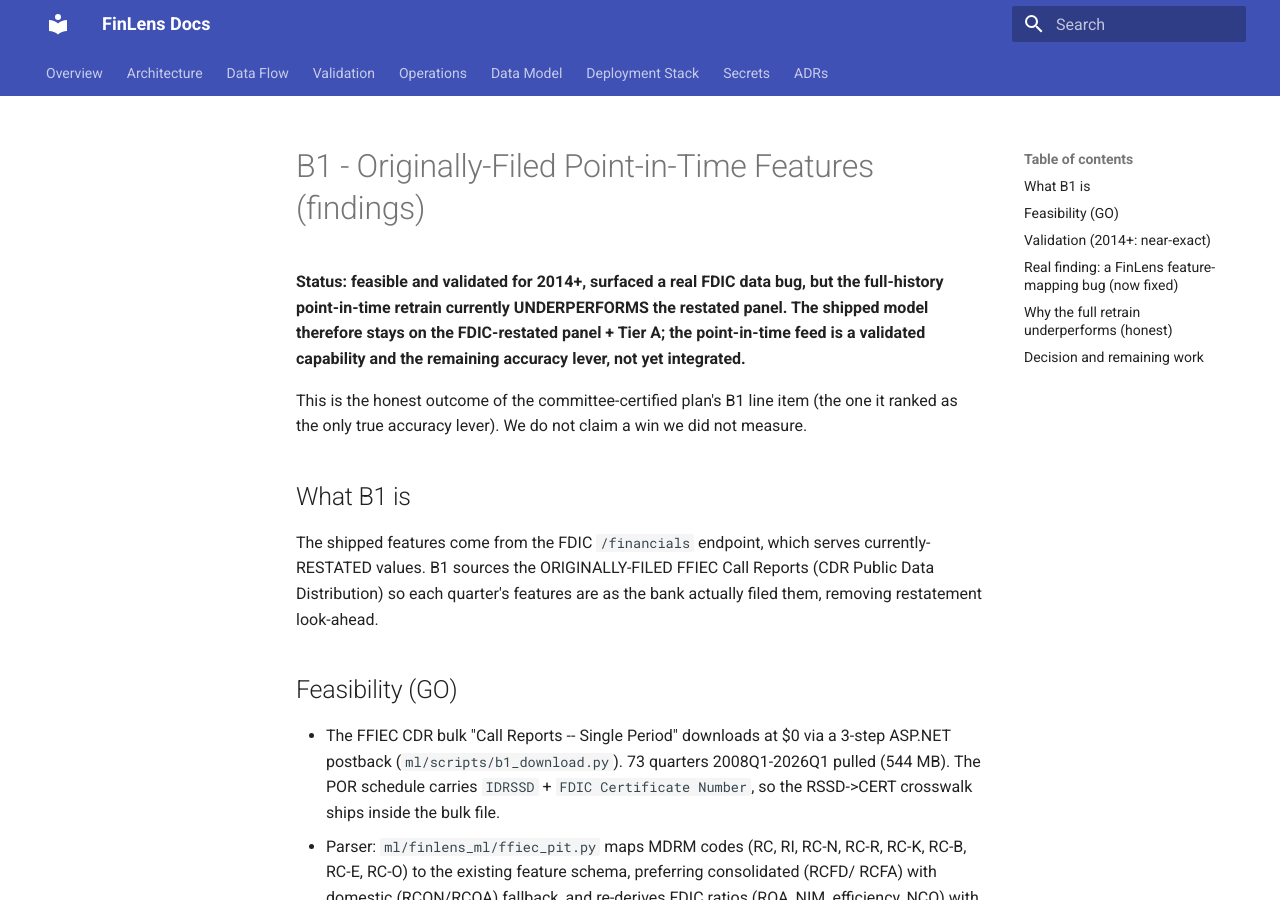
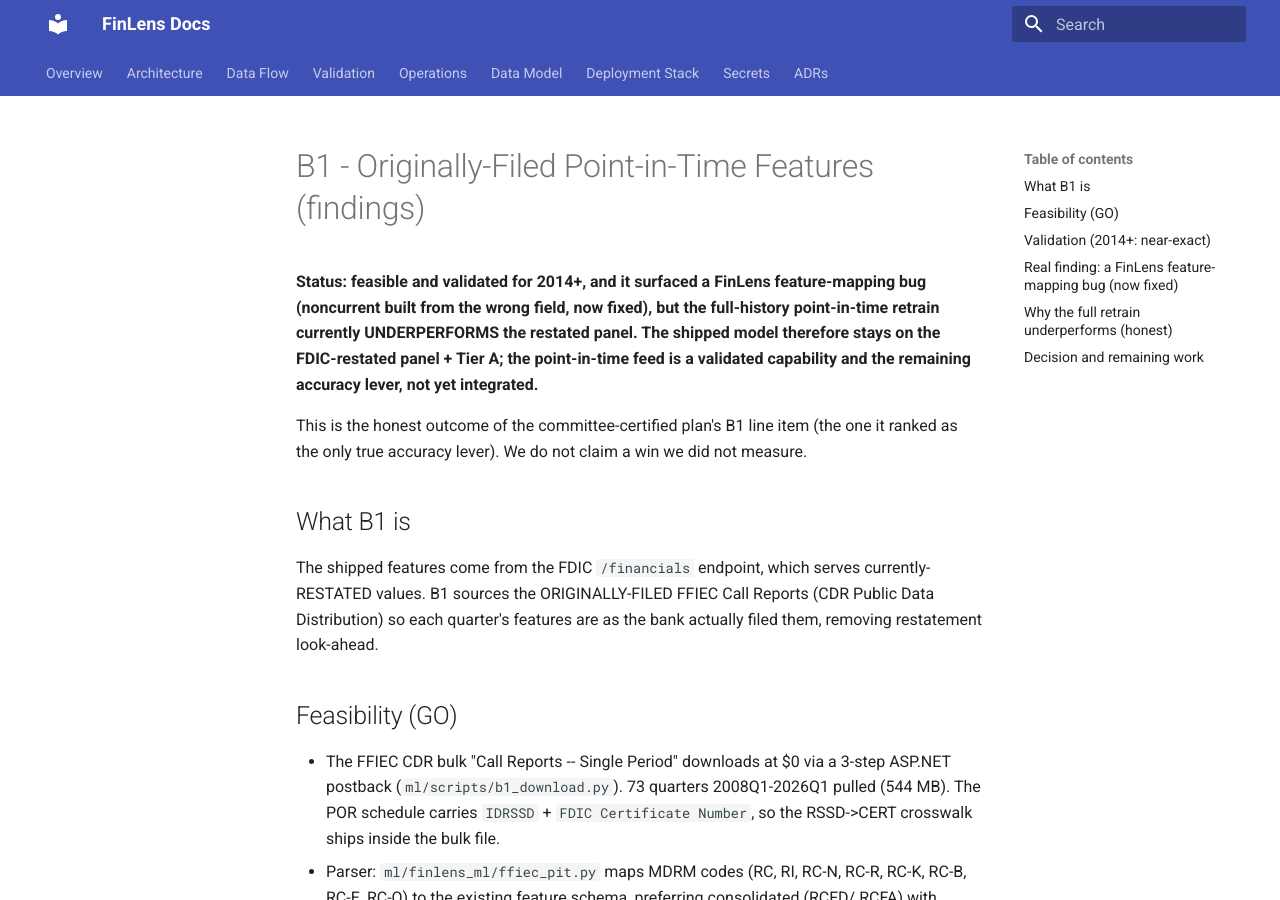
Before and after one commit to vaddhiparthy/FinLens-Banking-Stress-Intelligence-Platform, an MkDocs documentation site: the page built from docs/ml/B1_POINT_IN_TIME.md, in a window 1280 px wide and 900 px high. Built offline with MkDocs 1.6.1 and Material for MkDocs 9.7.7, drawn with Linux system fonts in a browser that asks for light colours; some of the changed text lies outside the part shown.

Commit message:
Gate 2 round 4 fixes: wiki tree count 35->38, B1 doc 'FDIC bug' -> 'FinLens bug'
- wiki_ai_articles.py governance section hardcoded n_estimators=35; the served
  artifact / model card / live page all say 38. Corrected to 38.
- B1 doc status header and closing line still called it an "FDIC data bug",
  contradicting the doc body (and the established finding). Both reworded to the
  correct attribution: a FinLens feature-mapping bug (P9LNLS instead of NCLNLS),
  now fixed.

```diff
--- a/docs/ml/B1_POINT_IN_TIME.md
+++ b/docs/ml/B1_POINT_IN_TIME.md
@@ -1,7 +1,8 @@
 # B1 - Originally-Filed Point-in-Time Features (findings)
 
-**Status: feasible and validated for 2014+, surfaced a real FDIC data bug, but the
-full-history point-in-time retrain currently UNDERPERFORMS the restated panel. The
+**Status: feasible and validated for 2014+, and it surfaced a FinLens feature-mapping
+bug (noncurrent built from the wrong field, now fixed), but the full-history
+point-in-time retrain currently UNDERPERFORMS the restated panel. The
 shipped model therefore stays on the FDIC-restated panel + Tier A; the point-in-time
 feed is a validated capability and the remaining accuracy lever, not yet integrated.**
 
@@ -80,4 +81,5 @@ Two causes, both real:
   across schema vintages, validated to the 2014+ official total within tolerance), and
   re-run `b1_compare`. Until that closes the 2014 level shift, point-in-time does not
   beat restated and is not shipped.
-- Independent of the model, the FDIC-noncurrent bug finding is reported as-is.
+- Independent of point-in-time, the FinLens noncurrent feature-mapping bug
+  (P9LNLS instead of NCLNLS) it surfaced has been fixed in the served model.
```
Also changed, not shown: 1 other file.
